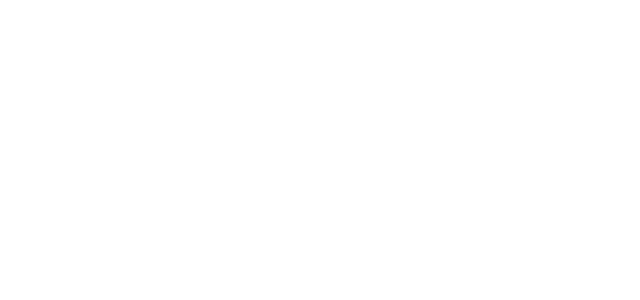
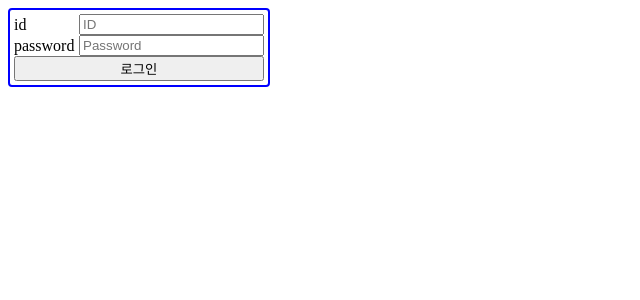
Before and after one commit to m1nsuplee/volatile, a React (Vite) app: page / in a window 1280 px wide. Shown: the top 300 px of the page, without its empty margins (0-640 px from the left). Built offline with nearby package versions, Linux system fonts and the light colour scheme.

Commit message:
feat: init login form component

```diff
--- a/src/App.tsx
+++ b/src/App.tsx
@@ -1,5 +1,11 @@
+import { LoginForm } from './components/LoginForm';
+
 function App() {
-  return <main></main>;
+  return (
+    <main>
+      <LoginForm />
+    </main>
+  );
 }
 
 export default App;
--- /dev/null
+++ b/src/components/Input/Input.tsx
@@ -0,0 +1,49 @@
+import { RegisterOptions, useFormContext } from 'react-hook-form';
+
+type InputProps = {
+  name: string;
+  type: React.HTMLInputTypeAttribute;
+  placeholder?: string;
+} & RegisterOptions;
+
+export const Input = ({
+  name,
+  type,
+  placeholder,
+  ...registerOptions
+}: InputProps) => {
+  const { register, formState, getFieldState } = useFormContext();
+  const { error } = getFieldState(name, formState);
+
+  return (
+    <div>
+      <div
+        style={{
+          display: 'flex',
+          justifyContent: 'space-between',
+          alignItems: 'center',
+        }}
+      >
+        <label htmlFor={name}>{name}</label>
+        <input
+          type={type}
+          id={name}
+          placeholder={placeholder}
+          {...register(name, registerOptions)}
+        />
+      </div>
+      {error ? (
+        <p
+          style={{
+            color: 'red',
+            fontSize: '12px',
+            lineHeight: '16px',
+            letterSpacing: '-0.5px',
+          }}
+        >
+          {error.message}
+        </p>
+      ) : null}
+    </div>
+  );
+};
--- /dev/null
+++ b/src/components/Input/index.ts
@@ -0,0 +1 @@
+export * from './Input';
--- /dev/null
+++ b/src/components/LoginForm/LoginForm.tsx
@@ -0,0 +1,81 @@
+import { FormProvider, useForm } from 'react-hook-form';
+import { Input } from '../Input';
+import { LoginFormValidationRules } from './validationRules';
+
+type LoginFormValues = {
+  id: string;
+  password: string;
+};
+
+const OnSubmitMessage = {
+  valid: '로그인 성공!',
+  invalid: '로그인 실패!',
+};
+
+const ID = 'form98';
+const Password = '7@2aD5$9Gt!f';
+
+export const LoginForm = () => {
+  const loginFormMethods = useForm<LoginFormValues>({
+    mode: 'onSubmit',
+    defaultValues: {
+      id: '',
+      password: '',
+    },
+  });
+
+  const { handleSubmit } = loginFormMethods;
+
+  const handleLoginFormSubmit = handleSubmit(
+    ({ id, password }: LoginFormValues) => {
+      const isIDValid = id === ID;
+      const isPasswordValid = password === Password;
+      const isCredentialsValid = isIDValid && isPasswordValid;
+
+      if (isCredentialsValid) {
+        alert(OnSubmitMessage.valid);
+      } else {
+        alert(OnSubmitMessage.invalid);
+      }
+    }
+  );
+
+  return (
+    <FormProvider {...loginFormMethods}>
+      <form
+        onSubmit={handleLoginFormSubmit}
+        autoComplete="off"
+        style={{
+          width: '250px',
+          border: '2px solid blue',
+          display: 'flex',
+          flexDirection: 'column',
+          justifyContent: 'space-between',
+          borderRadius: '4px',
+          padding: '4px',
+        }}
+      >
+        <div>
+          <Input
+            name="id"
+            type="text"
+            placeholder="ID"
+            required={LoginFormValidationRules.ID.required}
+            minLength={LoginFormValidationRules.ID.minLength}
+            maxLength={LoginFormValidationRules.ID.maxLength}
+            pattern={LoginFormValidationRules.ID.pattern}
+          />
+          <Input
+            name="password"
+            type="password"
+            placeholder="Password"
+            required={LoginFormValidationRules.PASSWORD.required}
+            minLength={LoginFormValidationRules.PASSWORD.minLength}
+            pattern={LoginFormValidationRules.PASSWORD.pattern}
+          />
+        </div>
+        <input type="submit" value={'로그인'} />
+      </form>
+    </FormProvider>
+  );
+};
--- /dev/null
+++ b/src/components/LoginForm/index.ts
@@ -0,0 +1 @@
+export * from './LoginForm';
--- /dev/null
+++ b/src/components/LoginForm/validationRules.ts
@@ -0,0 +1,41 @@
+import { RegisterOptions } from 'react-hook-form';
+
+type Field = 'ID' | 'PASSWORD';
+
+export const LoginFormValidationRules: Record<Field, RegisterOptions> = {
+  ID: {
+    required: {
+      value: true,
+      message: 'ID는 필수 입력사항입니다.',
+    },
+    minLength: {
+      value: 6,
+      message: 'ID는 최소 6자 이상입니다. ID를 다시 확인해주세요.',
+    },
+    maxLength: {
+      value: 30,
+      message: 'ID는 최대 30자입니다. ID를 다시 확인해주세요.',
+    },
+    pattern: {
+      value: /^[a-z0-9]+$/,
+      message:
+        'ID는 영어 소문자와 숫자로만 이루어집니다. ID를 다시 확인해주세요.',
+    },
+  },
+  PASSWORD: {
+    required: {
+      value: true,
+      message: '비밀번호는 필수 입력사항입니다.',
+    },
+    minLength: {
+      value: 12,
+      message: '비밀번호는 최소 12자 이상입니다. 비밀번호를 다시 확인해주세요.',
+    },
+    pattern: {
+      value:
+        /^(?=.*[a-zA-Z])(?=.*\d)(?=.*[!@#$%^&*()\-_=+\\|[\]{};:'",.<>/?]).+$/,
+      message:
+        '비밀번호는 영어 대소문자, 숫자, 특수문자를 적어도 하나씩 포함해야합니다. 비밀번호를 다시 확인해주세요.',
+    },
+  },
+};
```
